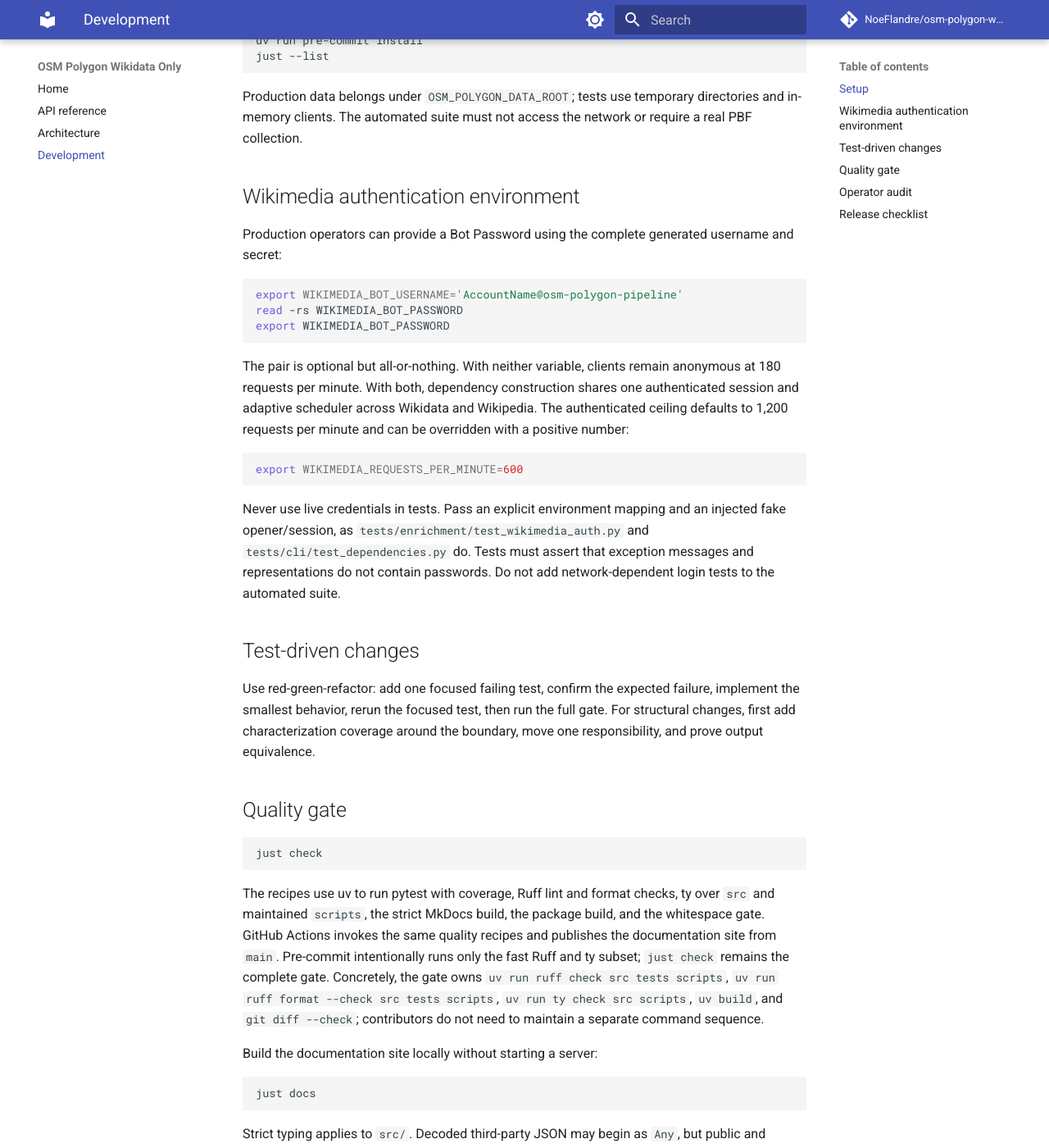
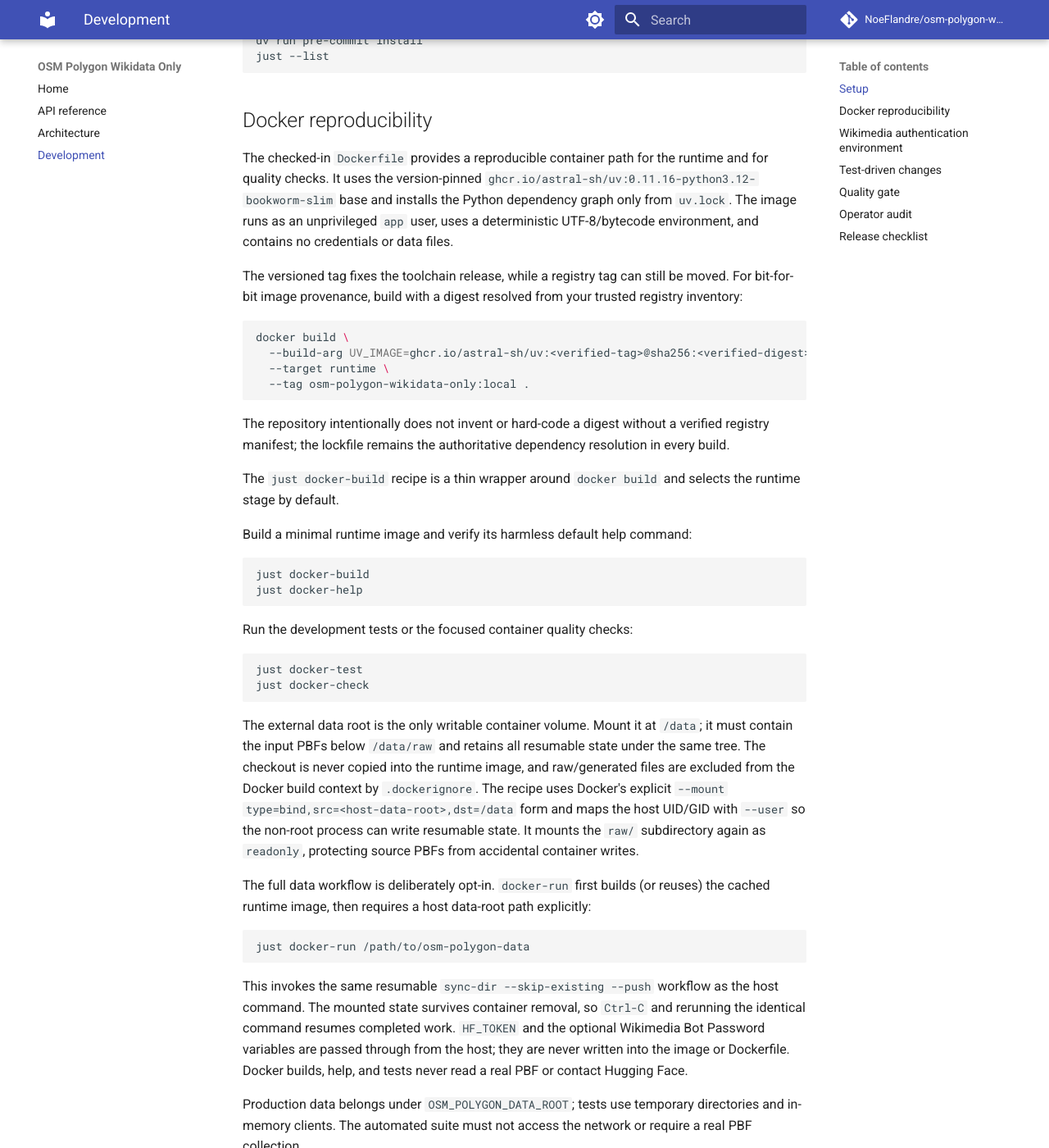
Before and after one commit to NoeFlandre/osm-polygon-wikidata-only, an MkDocs documentation site: the page built from docs/development.md, in a window 1280 px wide and 1400 px high, scrolled down 340 px. Shown: the whole window at 82% size. Built offline with MkDocs 1.6.1 and Material for MkDocs 9.7.7, drawn with Linux system fonts in a browser that asks for light colours; comment, search, counter and statistics services are not loaded.

Commit message:
feat(docker): add reproducible container workflow

````diff
--- a/docs/development.md
+++ b/docs/development.md
@@ -15,6 +15,71 @@ install the repository's fast pre-commit hooks:
 uv run pre-commit install
 just --list
 ```
+
+## Docker reproducibility
+
+The checked-in `Dockerfile` provides a reproducible container path for the
+runtime and for quality checks. It uses the version-pinned
+`ghcr.io/astral-sh/uv:0.11.16-python3.12-bookworm-slim` base and
+installs the Python dependency graph only from `uv.lock`. The image runs as an
+unprivileged `app` user, uses a deterministic UTF-8/bytecode environment, and
+contains no credentials or data files.
+
+The versioned tag fixes the toolchain release, while a registry tag can still
+be moved. For bit-for-bit image provenance, build with a digest resolved from
+your trusted registry inventory:
+
+```bash
+docker build \
+  --build-arg UV_IMAGE=ghcr.io/astral-sh/uv:<verified-tag>@sha256:<verified-digest> \
+  --target runtime \
+  --tag osm-polygon-wikidata-only:local .
+```
+
+The repository intentionally does not invent or hard-code a digest without a
+verified registry manifest; the lockfile remains the authoritative dependency
+resolution in every build.
+
+The `just docker-build` recipe is a thin wrapper around `docker build` and
+selects the runtime stage by default.
+
+Build a minimal runtime image and verify its harmless default help command:
+
+```bash
+just docker-build
+just docker-help
+```
+
+Run the development tests or the focused container quality checks:
+
+```bash
+just docker-test
+just docker-check
+```
+
+The external data root is the only writable container volume. Mount it at
+`/data`; it must contain the input PBFs below `/data/raw` and retains all
+resumable state under the same tree. The checkout is never copied into the
+runtime image, and raw/generated files are excluded from the Docker build
+context by `.dockerignore`. The recipe uses Docker's explicit
+`--mount type=bind,src=<host-data-root>,dst=/data` form and maps the host UID/GID
+with `--user` so the non-root process can write resumable state. It mounts the
+`raw/` subdirectory again as `readonly`, protecting source PBFs from accidental
+container writes.
+
+The full data workflow is deliberately opt-in. `docker-run` first builds (or
+reuses) the cached runtime image, then requires a host data-root path explicitly:
+
+```bash
+just docker-run /path/to/osm-polygon-data
+```
+
+This invokes the same resumable `sync-dir --skip-existing --push` workflow as
+the host command. The mounted state survives container removal, so `Ctrl-C`
+and rerunning the identical command resumes completed work. `HF_TOKEN` and the
+optional Wikimedia Bot Password variables are passed through from the host;
+they are never written into the image or Dockerfile. Docker builds, help, and
+tests never read a real PBF or contact Hugging Face.
 
 Production data belongs under `OSM_POLYGON_DATA_ROOT`; tests use temporary
 directories and in-memory clients. The automated suite must not access the
````
Also changed, not shown: README.md (+26 -0 lines), docs/architecture.md (+13 -0 lines), 5 other files.
